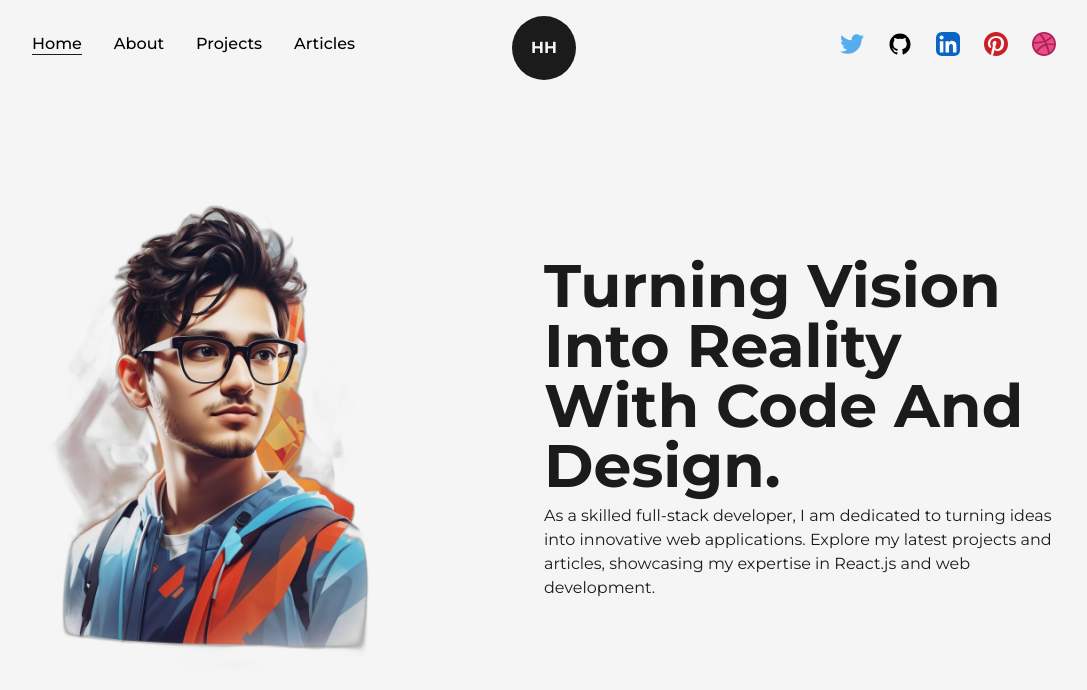
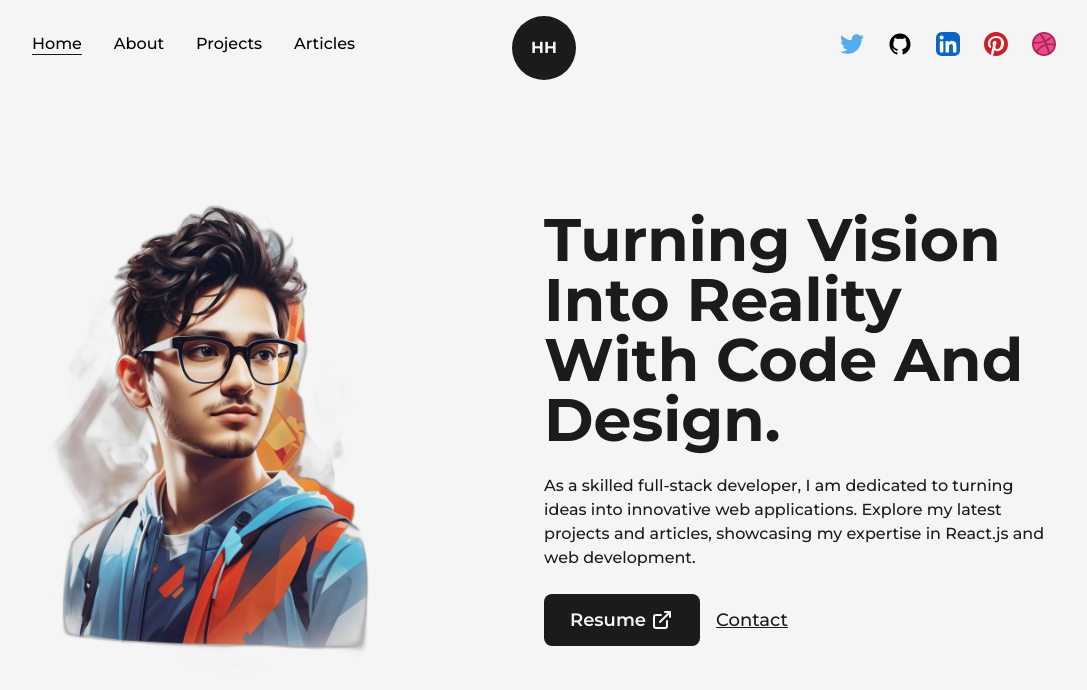
Before and after one commit to Chipsii/portfolio, a Next.js app: page / in a window 1280 px wide. Shown: the top 690 px of the page, without its empty margins (96-1183 px from the left). Built offline with nearby package versions, Linux system fonts and the light colour scheme.

Commit message:
added animation and 2 buttons and their animation

```diff
--- a/src/components/AnimatedText.js
+++ b/src/components/AnimatedText.js
@@ -1,18 +1,50 @@
 import React from "react";
+import { motion } from "framer-motion";
+
+const quote = {
+    initial:{
+        opacity:1,
+    },
+    animate:{
+        opacity:1,
+        transition:{
+            delay:0.5,
+            staggerChildren: 0.08,
+        }
+    }
+}
+
+const singleWord = {
+    initial:{
+        opacity:0,
+        y:50,
+    },
+    animate:{
+        opacity:1,
+        y:0,
+        transition:{
+            duration:1,
+        }
+    }
+}
 
 const AnimatedText = ({text, className=""}) => {
     return (
         <div className="w-full mx-auto py-2 flex items-center justify-center text-center overflow-hidden">
-            <h1 className={`inline-block w-full text-dark font-bold capitalize text-8xl ${className}`}>
+            <motion.h1 className={`inline-block w-full text-dark font-bold capitalize text-8xl ${className}`}
+            variants={quote}
+            initial="initial"
+            animate="animate">
             {
 
                 text.split(" ").map((word, index) =>
-                <span key={word+'-'+index} className="inline-block">
+                <motion.span key={word+'-'+index} className="inline-block"
+                variants={singleWord}>
                     {word}&nbsp;
-                </span>
+                </motion.span>
                 )
             }
-            </h1>
+            </motion.h1>
         </div>
     )
 }
--- a/src/pages/index.js
+++ b/src/pages/index.js
@@ -3,6 +3,8 @@
 import Image from 'next/image'
 import profilePic from '../../public/images/profile/developer-pic-1.png'
 import AnimatedText from '@/components/AnimatedText'
+import Link from 'next/link'
+import { LinkArrow } from '@/components/Icons'
 
 
 export default function Home() {
@@ -20,8 +22,23 @@
              </div>
              <div className=" w-1/2 flex flex-col items-center self-center">
               <AnimatedText text="Turning Vision Into Reality With Code And Design." className='!text-6xl !text-left' />
-              <p>As a skilled full-stack developer, I am dedicated to turning ideas into innovative web applications.
-Explore my latest projects and articles, showcasing my expertise in React.js and web development.</p>
+              <p className=' my-4 text-base font-medium'>
+                As a skilled full-stack developer, I am dedicated to turning ideas into innovative web applications.
+Explore my latest projects and articles, showcasing my expertise in React.js and web development.
+              </p>
+              <div className=' flex items-center self-start mt-2'>
+                <Link href="/dummy.pdf" target={"_blank"}
+                className=' flex items-center bg-dark text-light p-2.5 px-6 rounded-lg text-lg font-semibold hover:bg-light hover:text-dark border-2 border-solid border-transparent hover:border-dark '
+                download={true}
+
+                >Resume <LinkArrow className={" w-6 ml-1"}/>
+
+                </Link>
+                <Link href="mailto:hasibfire24@gmail.com" target={"_blank"}
+                className='ml-4 text-lg font-medium capitalize text-dark underline'
+                >Contact
+                </Link>
+              </div>
              </div>
           </div>
         </Layout>
```
